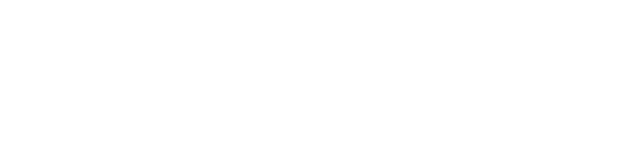
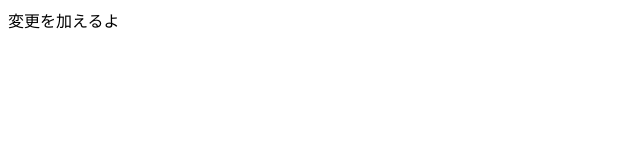
Before and after one commit to YujiTakasaki/Sample, a plain HTML site: page index.html in a window 1280 px wide. Shown: the whole page, without its empty margins (0-640 px from the left). Drawn offline with Linux system fonts and the light colour scheme.

Commit message:
divを付け加える変更をしました

```diff
--- a/index.html
+++ b/index.html
@@ -6,6 +6,6 @@
   <title>Document</title>
 </head>
 <body>
-
+  <div>変更を加えるよ</div>
 </body>
 </html>
```
